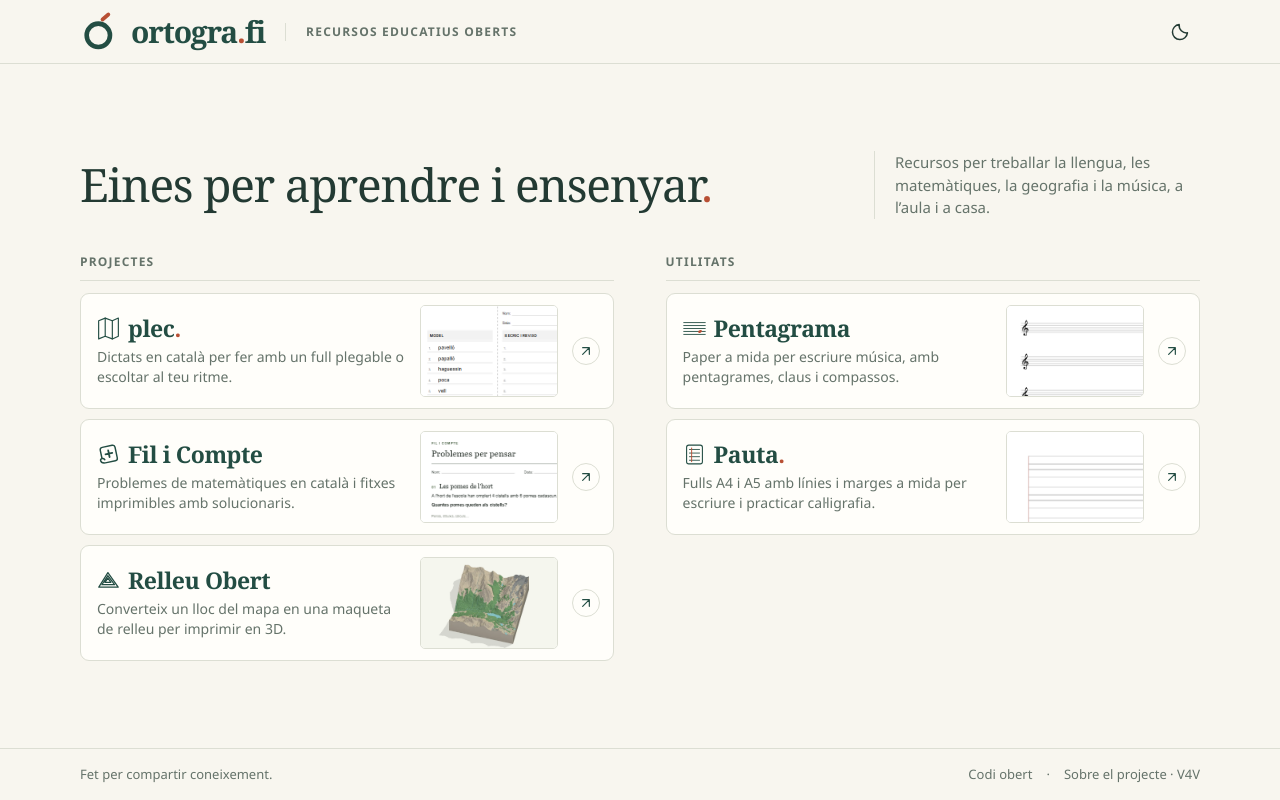
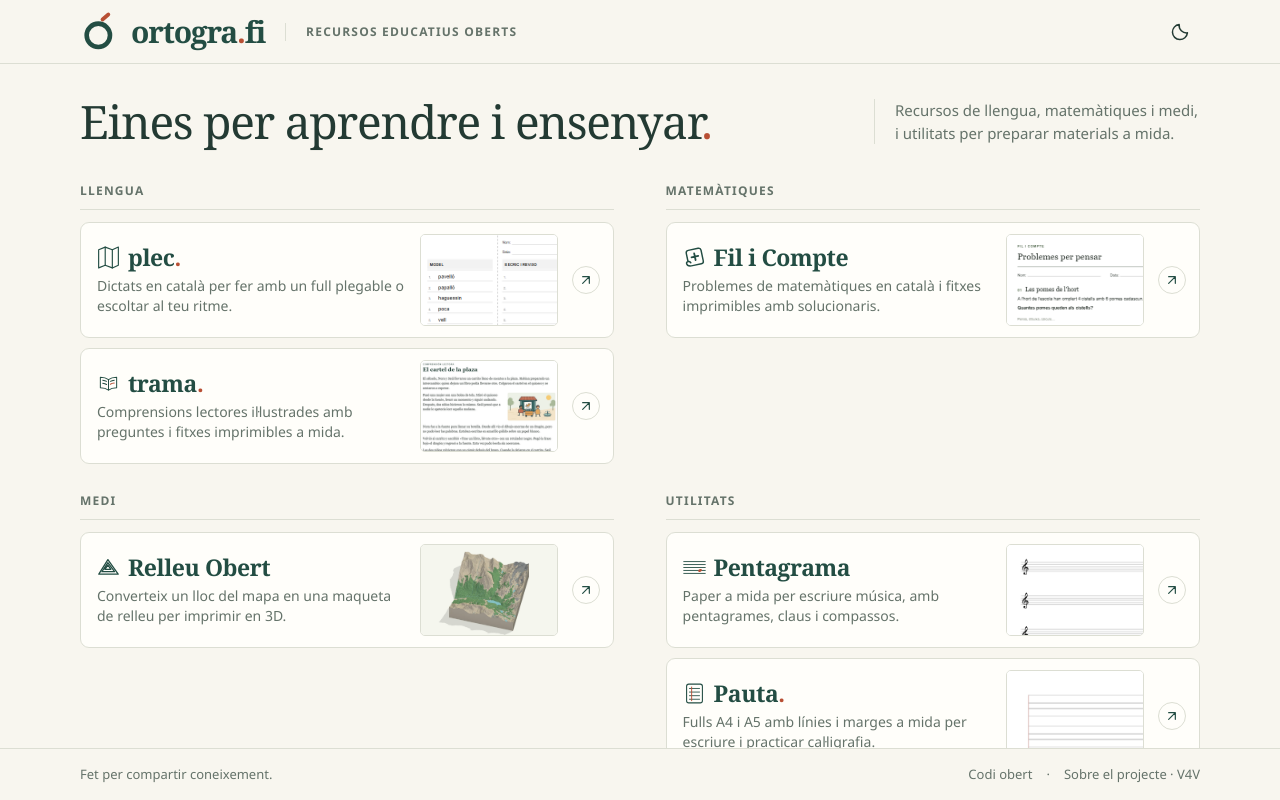
Before and after one commit to aaronFortuno/ortogra-fi, a website: page index.html in a window 1280 px wide. Drawn offline with Linux system fonts and the light colour scheme.

Commit message:
Add Trama and organize educational resources by category

```diff
--- a/index.html
+++ b/index.html
@@ -3,17 +3,17 @@
 <head>
   <meta charset="utf-8">
   <meta name="viewport" content="width=device-width, initial-scale=1">
-  <meta name="description" content="Recursos educatius oberts: dictats, problemes de matemàtiques, maquetes geogràfiques i fulls per practicar l’escriptura i la música.">
+  <meta name="description" content="Recursos educatius oberts: dictats, comprensions lectores, problemes de matemàtiques, maquetes geogràfiques i fulls per a l’escriptura i la música.">
   <meta name="theme-color" content="#f8f6ef">
   <meta property="og:title" content="ortogra.fi · Eines per aprendre i ensenyar">
-  <meta property="og:description" content="Descobreix Plec, Fil i Compte, Relleu Obert, Pentagrama i Pauta: recursos oberts per a l’aula i per a casa.">
+  <meta property="og:description" content="Descobreix Plec, Trama, Fil i Compte, Relleu Obert, Pentagrama i Pauta: recursos oberts per a l’aula i per a casa.">
   <meta property="og:type" content="website">
   <meta property="og:url" content="https://ortogra.fi/">
   <link rel="canonical" href="https://ortogra.fi/">
   <link rel="icon" href="assets/brand/symbol.svg" type="image/svg+xml">
   <title>ortogra.fi · Eines per aprendre i ensenyar</title>
   <script src="theme.js?v=1.0.0"></script>
-  <link rel="stylesheet" href="styles.css?v=1.4.0">
+  <link rel="stylesheet" href="styles.css?v=1.5.0">
   <script src="app.js?v=1.1.0" defer></script>
   <script defer src="https://cloud.umami.is/script.js" data-website-id="8d1413a8-1847-4be6-b1d9-87b16e5d4e46" data-domains="ortogra.fi"></script>
 </head>
@@ -38,11 +38,11 @@
     <div class="content">
       <section class="intro" aria-labelledby="intro-title">
         <h1 id="intro-title">Eines per aprendre i ensenyar<span class="brand-dot">.</span></h1>
-        <p class="intro-copy">Recursos per treballar la llengua, les matemàtiques, la geografia i la música, a l’aula i a casa.</p>
+        <p class="intro-copy">Recursos de llengua, matemàtiques i medi, i utilitats per preparar materials a mida.</p>
       </section>
       <div class="resource-groups">
-        <section aria-labelledby="projects-title">
-          <h2 id="projects-title" class="section-label">Projectes</h2>
+        <section aria-labelledby="language-title">
+          <h2 id="language-title" class="section-label">Llengua</h2>
           <div class="project-list">
             <article class="project">
               <a class="project-link" href="https://plec.ortogra.fi/" aria-label="Obre Plec" aria-describedby="plec-description" data-umami-event="obre_projecte" data-umami-event-projecte="plec">
@@ -55,6 +55,21 @@
               </a>
             </article>
             <article class="project">
+              <a class="project-link" href="https://trama.ortogra.fi/" aria-label="Obre Trama" aria-describedby="trama-description">
+                <div class="project-copy">
+                  <h3 class="project-brand"><svg viewBox="0 0 48 48" aria-hidden="true"><path d="M24 38c-5-4-10-5-17-5V11c7 0 12 1 17 5 5-4 10-5 17-5v22c-7 0-12 1-17 5Zm0-22v22M12 17c3 .3 6 1.2 8 2.5m-8 4c3 .3 6 1.2 8 2.5m8-6.5c2-1.3 5-2.2 8-2.5"/><path class="brand-dot" d="M28 25.5c2-1.2 5-2 8-2.3"/></svg><span>trama<span class="brand-dot">.</span></span></h3>
+                  <p id="trama-description">Comprensions lectores il·lustrades amb preguntes i fitxes imprimibles a mida.</p>
+                </div>
+                <img class="project-preview" src="assets/project-previews/trama.png" width="300" height="200" alt="">
+                <svg class="project-arrow" viewBox="0 0 24 24" aria-hidden="true"><path d="M7 17 17 7M7 7h10v10"/></svg>
+              </a>
+            </article>
+          </div>
+        </section>
+        <section aria-labelledby="math-title">
+          <h2 id="math-title" class="section-label">Matemàtiques</h2>
+          <div class="project-list">
+            <article class="project">
               <a class="project-link" href="https://filicompte.ortogra.fi/" aria-label="Obre Fil i Compte" aria-describedby="fil-description" data-umami-event="obre_projecte" data-umami-event-projecte="fil-i-compte">
                 <div class="project-copy">
                   <h3 class="project-brand"><svg viewBox="0 0 64 64" aria-hidden="true"><g transform="rotate(-12 32 32)"><path stroke-width="4" d="M12 37V16Q12 9 19 9H47Q54 9 54 16V46Q54 53 47 53H22C11 53 7 49 7 44C7 38 16 38 19 44"/><path stroke-width="5" d="M24 30H43M33.5 20.5V39.5"/></g></svg><span>Fil i Compte</span></h3>
@@ -64,6 +79,11 @@
                 <svg class="project-arrow" viewBox="0 0 24 24" aria-hidden="true"><path d="M7 17 17 7M7 7h10v10"/></svg>
               </a>
             </article>
+          </div>
+        </section>
+        <section aria-labelledby="environment-title">
+          <h2 id="environment-title" class="section-label">Medi</h2>
+          <div class="project-list">
             <article class="project">
               <a class="project-link" href="https://relleu.ortogra.fi/" aria-label="Obre Relleu Obert" aria-describedby="relleu-description" data-umami-event="obre_projecte" data-umami-event-projecte="relleu-obert">
                 <div class="project-copy">
--- a/styles.css
+++ b/styles.css
@@ -28,7 +28,7 @@ main{overflow:auto;overscroll-behavior:contain;padding:32px;display:flex;flex-di
 .intro{display:grid;gap:12px;margin-bottom:clamp(24px,4.3vh,44px)}
 h1{font:400 clamp(32px,4vw,46px)/1.12 var(--serif);letter-spacing:-1.2px;margin:0;text-wrap:balance}
 .intro-copy{max-width:38ch;margin:0;color:var(--muted);font-size:15px;line-height:1.5}
-.resource-groups{display:grid;grid-template-columns:minmax(0,1fr) minmax(0,1fr);gap:clamp(22px,4vw,52px);align-items:start}
+.resource-groups{display:grid;grid-template-columns:minmax(0,1fr) minmax(0,1fr);gap:clamp(24px,3.5vh,32px) clamp(22px,4vw,52px);align-items:start}
 .section-label{margin:0 0 12px;padding-bottom:9px;border-bottom:1px solid var(--line)}
 .project-list{display:grid;gap:10px}
 .project-link{display:grid;grid-template-columns:minmax(0,1fr) clamp(94px,12vw,138px) 28px;gap:14px;align-items:center;padding:11px 13px 11px 16px;background:var(--surface);border:1px solid var(--line);border-radius:9px;text-decoration:none;color:var(--ink)}
```
Also changed, not shown: tools/check.cjs (+14 -3 lines), README.md, assets/project-previews/trama.png (added).
